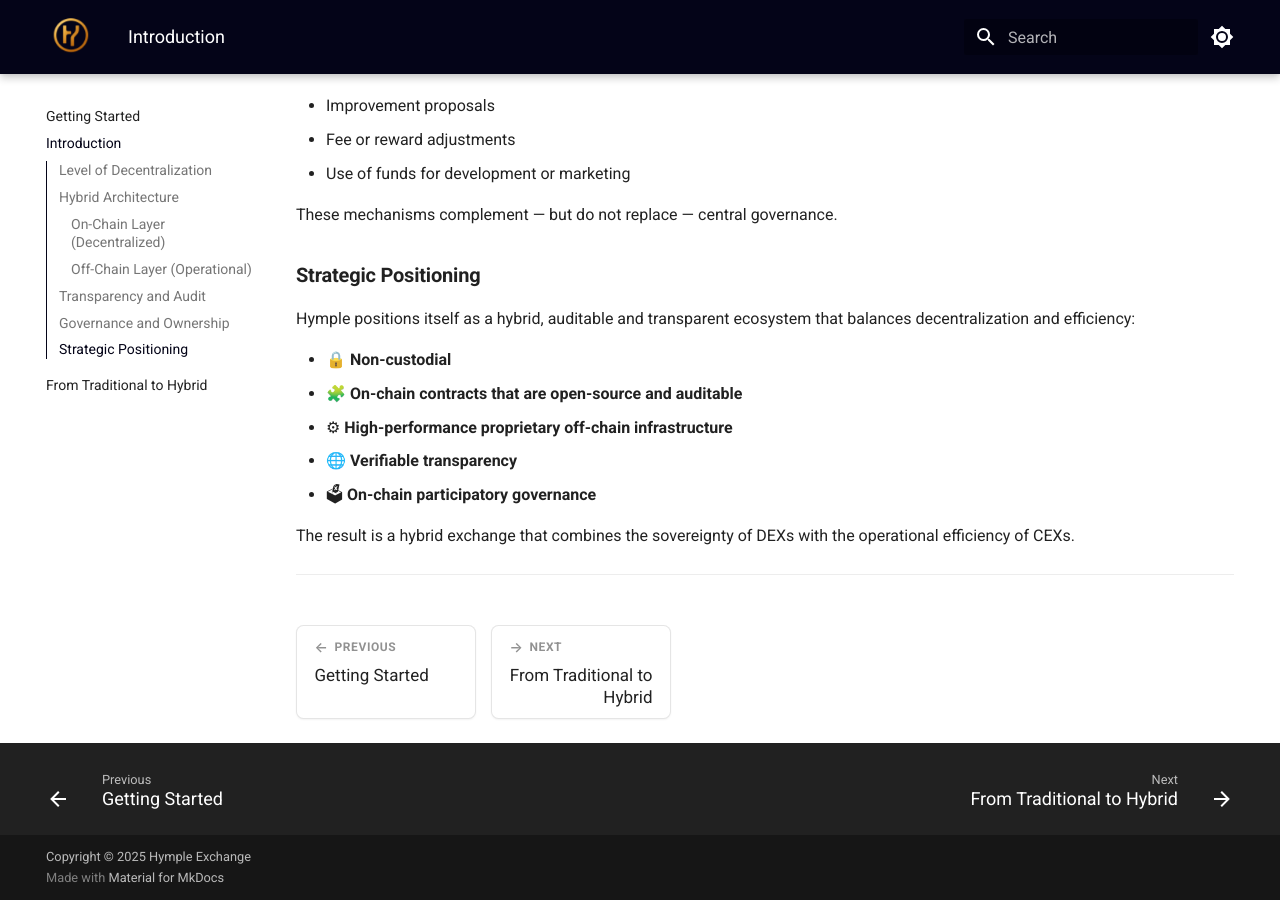
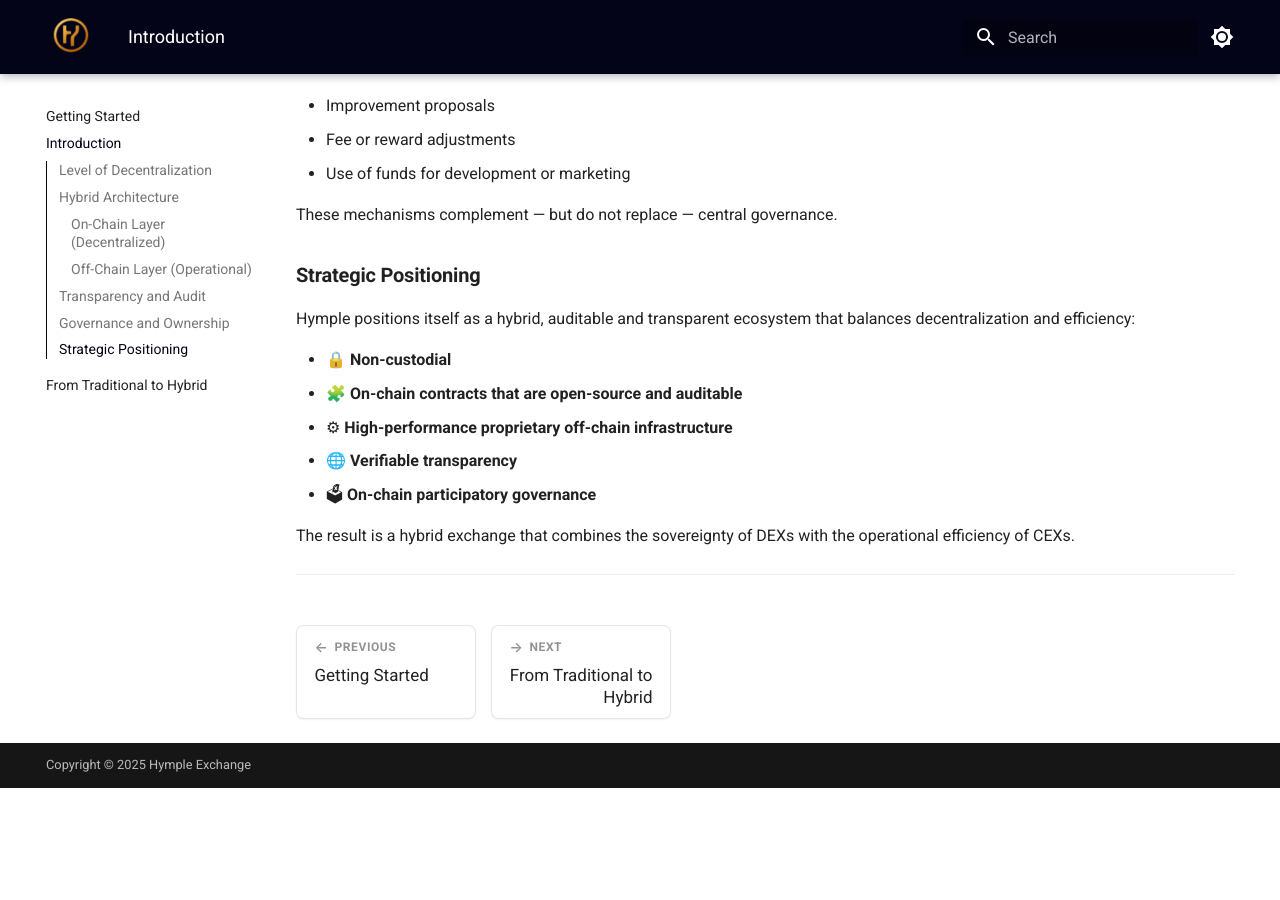
Before and after one commit to Hy-mple/hymple.docs, an MkDocs documentation site: the page built from docs/introduction.md, in a window 1280 px wide and 900 px high, scrolled down 1616 px. Built offline with MkDocs 1.6.1 and Material for MkDocs 9.7.7, drawn with Linux system fonts in a browser that asks for light colours; after the commit the page ends 2404 px from its top, so only the background shows below that.

Commit message:
clear footer

```diff
--- a/mkdocs.yml
+++ b/mkdocs.yml
@@ -30,7 +30,6 @@
     - navigation.sections
     - navigation.expand
     - navigation.top
-    - navigation.footer
     - navigation.indexes
     - navigation.tabs.sticky
     - toc.follow
@@ -81,5 +80,9 @@
 extra_css:
   - stylesheets/styles.css
 
+# Remove "Made with Material for MkDocs" from footer
+extra:
+  generator: false
+
 # Copyright
 copyright: Copyright &copy; 2025 Hymple Exchange
```
